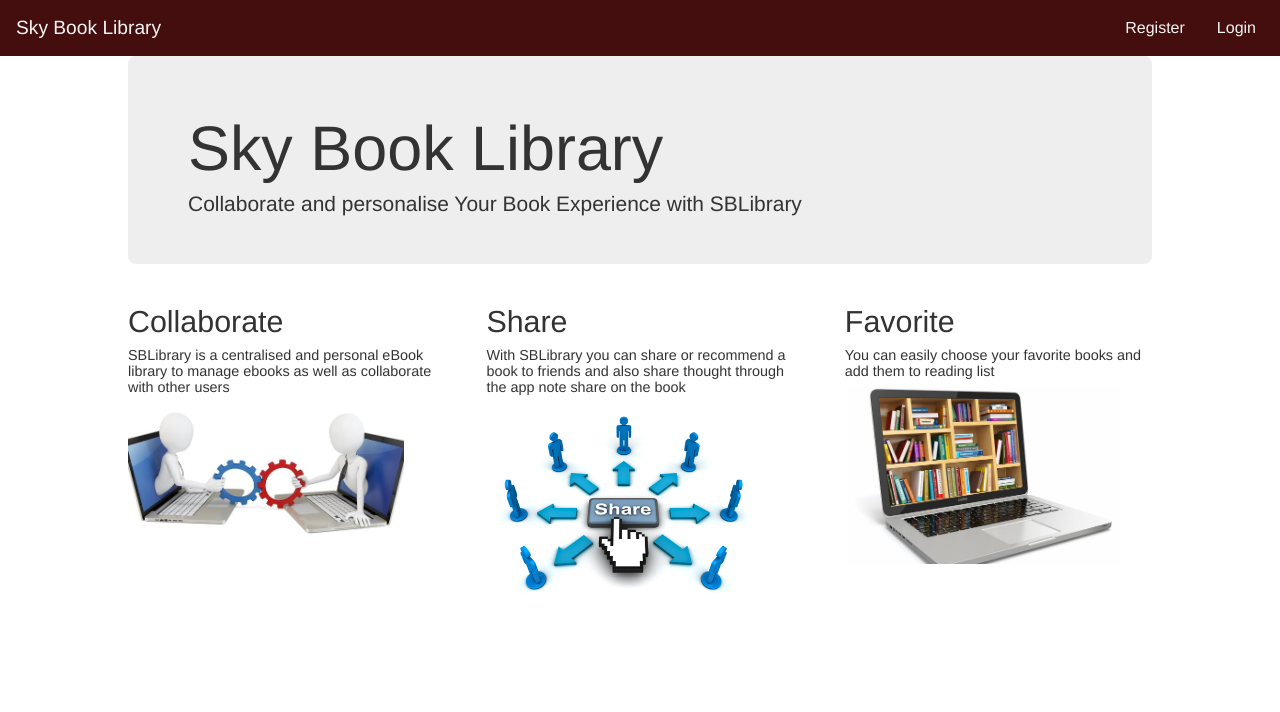
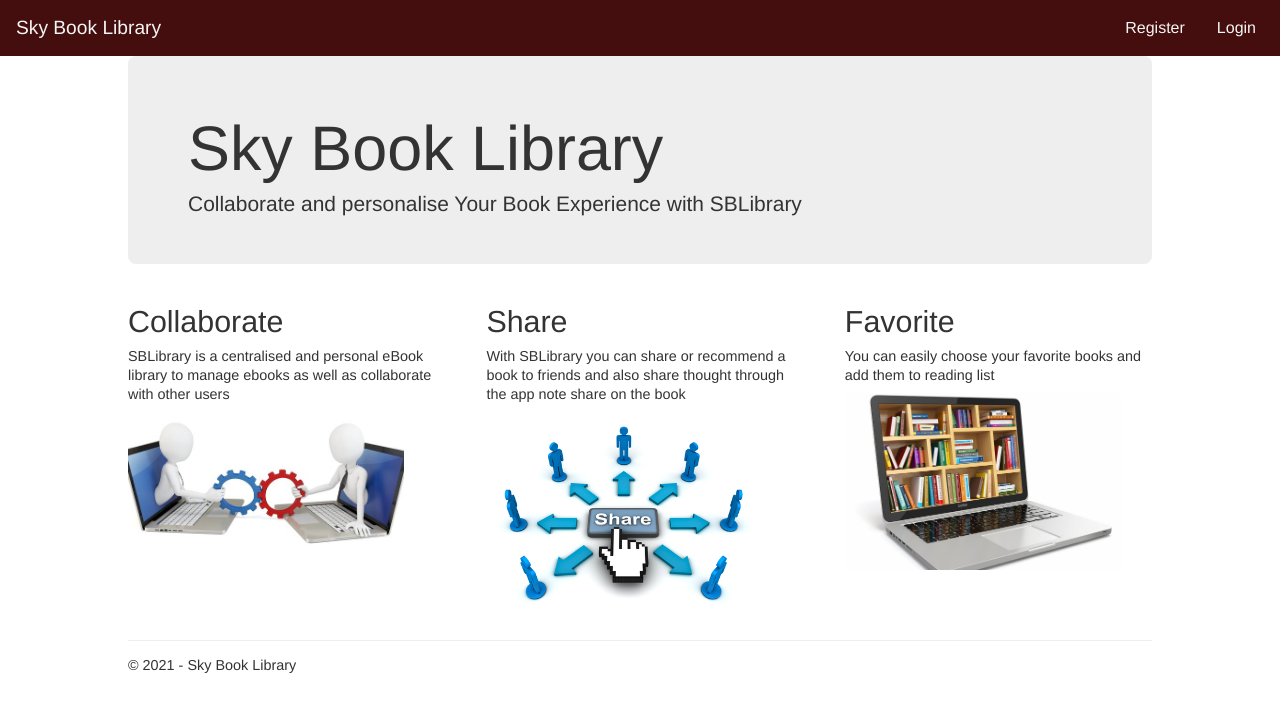
Before and after one commit to OdionJ1/SBLWithAngular, an Angular app in the folder UI/skyBookLibrary/: page /home in a window 1280 px wide. Shown: the top 712 px of the page. Built offline with nearby package versions, Linux system fonts and the light colour scheme.

Commit message:
Progress on home page development 3

```diff
--- a/UI/skyBookLibrary/src/app/pages/home/home.component.html
+++ b/UI/skyBookLibrary/src/app/pages/home/home.component.html
@@ -22,5 +22,12 @@
                 <img alt="sad face" [src]="feature.image" >
             </div>
         </div>
+
+        <hr />
+
+        <footer>
+            © 2021 - Sky Book Library
+        </footer>
     </div>
+
 </ng-container>
--- a/UI/skyBookLibrary/src/app/pages/home/home.component.scss
+++ b/UI/skyBookLibrary/src/app/pages/home/home.component.scss
@@ -46,12 +46,23 @@
                 font-size: 0.9rem;
                 font-weight: 100;
                 margin: 0.5rem 0;
+                line-height: 1.2rem;
             }
 
             img {
                 width: 90%;
             }
         }
+    }
+
+    hr{
+        border: 0;
+        margin: 1rem 0;
+        border-top: 1px solid #eeeeee;
+    }
+
+    footer{
+        font-size: 0.9rem
     }
 }
 
@@ -84,7 +95,7 @@
     }
 }
 
-@media screen and (max-width: 73rem){
+@media screen and (max-width: 77rem){
     .body-container {
         margin: 3.5rem 3rem;
     }
--- a/UI/skyBookLibrary/src/app/pages/home/navbar/navbar.component.html
+++ b/UI/skyBookLibrary/src/app/pages/home/navbar/navbar.component.html
@@ -1,6 +1,6 @@
 <div class="header-container">
     <header class="header">
-        <nav class="nav-left" tabindex="1">
+        <nav [routerLink]="['/home']" class="nav-left" tabindex="1">
             Sky Book Library
         </nav>
 
--- a/UI/skyBookLibrary/src/app/pages/home/navbar/navbar.component.scss
+++ b/UI/skyBookLibrary/src/app/pages/home/navbar/navbar.component.scss
@@ -1,3 +1,8 @@
+@mixin onfocus {
+    outline: 5px auto -webkit-focus-ring-color;
+    outline-offset: -2px;
+}
+
 .header-container {
     position: fixed;
     right: 0;
@@ -26,8 +31,7 @@
             height: 100%;
 
             &:focus{
-                outline: 5px auto -webkit-focus-ring-color;
-                outline-offset: -2px;
+                @include onfocus;
             }
         }
 
@@ -46,6 +50,10 @@
 
                 &:hover {
                     background-color: #866767;
+                }
+
+                &:focus{
+                    @include onfocus;
                 }
             }
         }
@@ -85,6 +93,11 @@
                 &:hover{
                     background-color: #866767;
                 }
+
+                &:focus{
+                    outline: 5px auto -webkit-focus-ring-color;
+                    outline-offset: -2px;
+                }
             }
         }
     }
```
